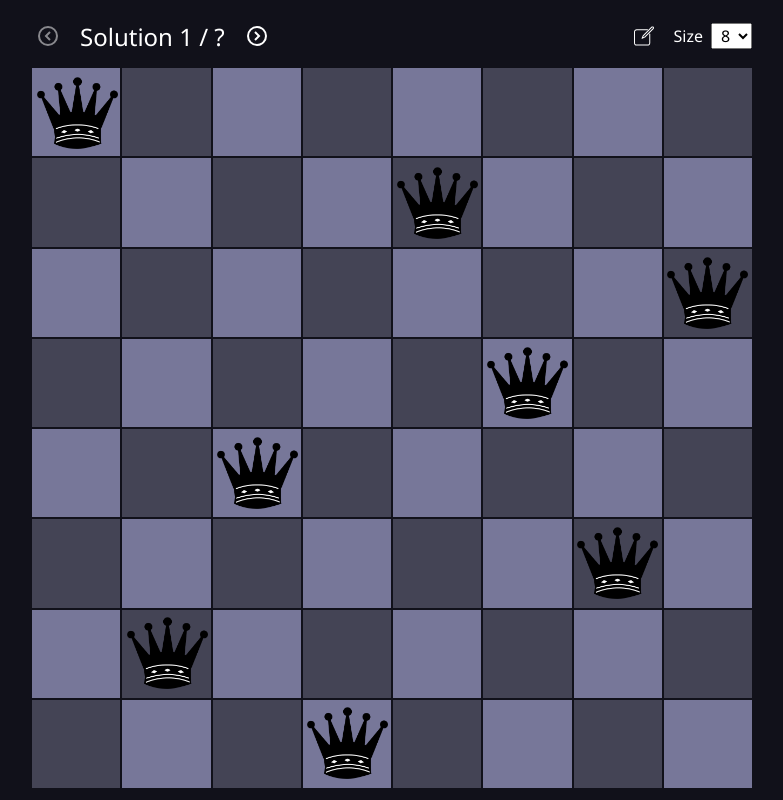
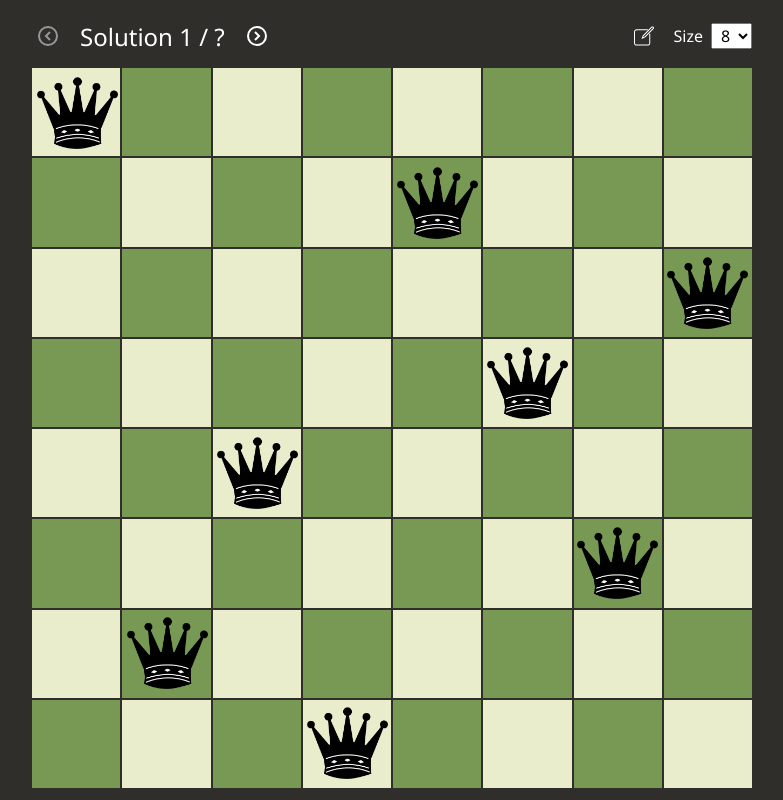
Before and after one commit to ScriptRaccoon/queens-problem-svelte, a Svelte app: page / in a window 1280 px wide. Shown: the whole page, without its empty margins (248-1031 px from the left). Built offline with nearby package versions, Linux system fonts and the light colour scheme.

Commit message:
change color theme

```diff
--- a/src/App.svelte
+++ b/src/App.svelte
@@ -271,19 +271,19 @@
 	}
 
 	.cell {
-		background-color: #445;
+		background-color: var(--cell-color);
 	}
 
 	.cell.light {
-		background-color: #779;
+		background-color: var(--cell-color-light);
 	}
 
 	.cell.active {
-		background-color: lime;
+		background-color: var(--cell-color-active);
 	}
 
 	.cell.problem {
-		background-color: red;
+		background-color: var(--cell-color-problem);
 	}
 
 	.queen {
@@ -338,8 +338,12 @@
 
 	.coordinate {
 		opacity: 0;
-		color: black;
+		color: var(--bg-color);
 		font-size: min(2rem, calc(0.4 * var(--unit)));
+	}
+
+	.cell.active .coordinate {
+		color: var(--font-color);
 	}
 
 	.coordinate.visible {
--- a/src/app.css
+++ b/src/app.css
@@ -2,6 +2,15 @@
 	box-sizing: border-box;
 	margin: 0;
 	padding: 0;
+}
+
+:root {
+	--bg-color: #302e2b;
+	--cell-color: #779954;
+	--cell-color-light: #e9edcc;
+	--cell-color-active: #3e3b38;
+	--cell-color-problem: #ff0000;
+	--font-color: #fff;
 }
 
 body {
@@ -11,8 +20,8 @@ body {
 	flex-direction: column;
 	align-items: center;
 	font-family: 'Segoe UI', Tahoma, Geneva, Verdana, sans-serif;
-	background-color: #11111a;
-	color: white;
+	background-color: var(--bg-color);
+	color: var(--font-color);
 }
 
 button {
@@ -26,7 +35,7 @@ button {
 }
 
 button:focus-visible {
-	outline: 1px solid white;
+	outline: 1px solid var(--font-color);
 }
 
 button[disabled] {
@@ -41,7 +50,7 @@ option {
 }
 
 select:focus-visible {
-	outline: 1px solid white;
+	outline: 1px solid var(--font-color);
 	outline-offset: 0.25rem;
 }
 
```
